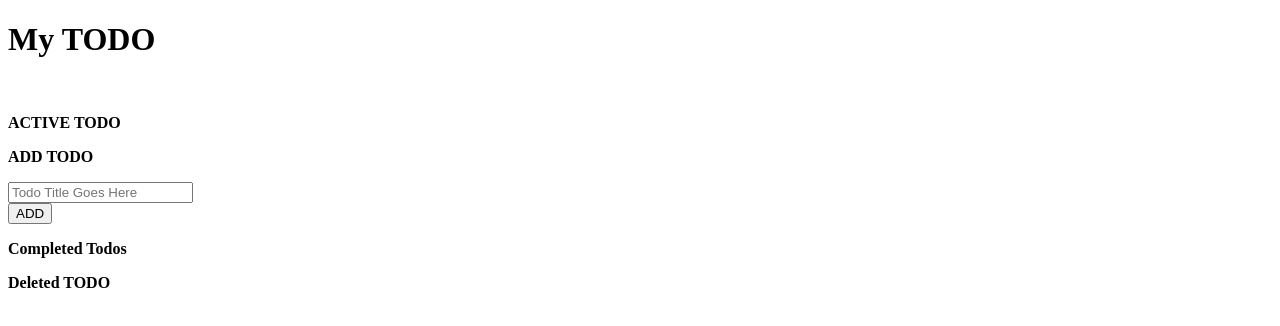
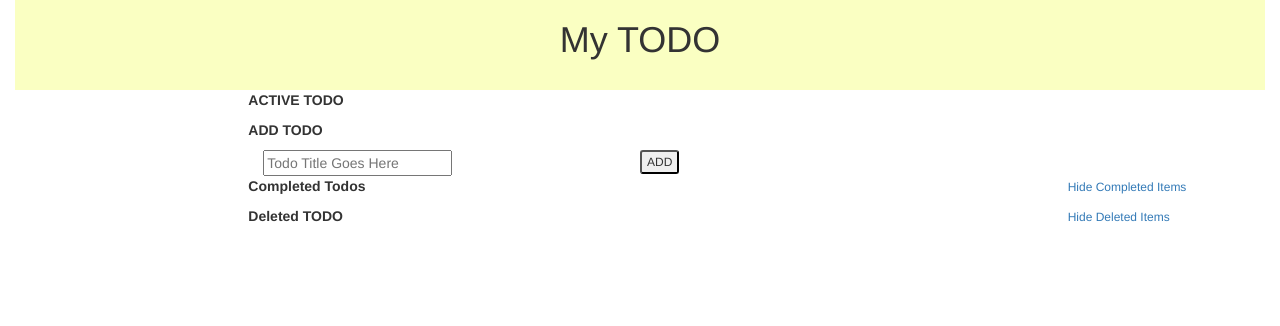
Before and after one commit to GarimaSrivastava/assignment3-todo, a website: page public/index.html in a window 1280 px wide. Drawn offline with nearby package versions, Linux system fonts and the light colour scheme; no server answers.

Commit message:
Frontend with Bootstrap

```diff
--- a/public/index.html
+++ b/public/index.html
@@ -2,19 +2,20 @@
 <html lang="en">
 <head>
     <meta charset="UTF-8">
+    <meta name="viewport" content="width=device-width, initial-scale=1">
     <title>TODO LIST</title>
     <link rel = "stylesheet" href="/style.css"/>
 </head>
 <body>
-<div>
+<div class = "container-fluid">
 
-    <div>
+    <div class = "heading container-fluid">
         <h1>  My TODO</h1> <br>
     </div>
 
-    <div>
-        <div></div>
-        <div>
+    <div class="active-todo container-fluid breathTop borderBottom">
+        <div class="col-xs-2"></div>
+        <div class="col-xs-8">
             <div><p><b>ACTIVE TODO</b></p></div>
             <div id ="todo_list_div_active"></div>
         </div>
@@ -24,14 +25,14 @@
 
 
 
-    <div>
-        <div></div>
+    <div class="container-fluid borderBottom">
+        <div class="col-xs-2"></div>
         <div id="add_todo_div" class="col-xs-8">
             <div><p><b>ADD TODO</b></p></div>
-            <div>
-                <input id="new_todo_input" type="text" placeholder="Todo Title Goes Here">
+            <div class="col-xs-6 w3-container">
+                <input id="new_todo_input" type="text" placeholder="Todo Title Goes Here" class="w3-input">
             </div>
-            <div>
+            <div class="btn-group">
 
                 <button  class="btn-xs" onclick="addTodoAJAX()">ADD</button>
 
@@ -41,34 +42,44 @@
 
 
 
-    <div>
-        <div></div>
-        <div>
+    <div class="container-fluid borderBottom">
+        <div class="col-xs-2"></div>
+        <div class="col-xs-8">
             <p><b>Completed Todos</b></p>
             <div id="todo_list_div_complete"></div>
         </div>
-
+        <div class="col-xs-2">
+            <button class="btn btn-link btn-xs" onclick="toggleVisibilityComplete()">Hide Completed Items</button>
+        </div>
     </div>
 
 
-    <div>
-        <div></div>
-        <div>
+    <div class="container-fluid">
+        <div class="col-xs-2"></div>
+        <div class="col-xs-8">
             <div><p><b>Deleted TODO</b></p></div>
 
             <div id="todo_list_div_delete" >
 
             </div>
         </div>
-
+        <div class="col-xs-2">
+            <button class="btn btn-link btn-xs" onclick="toggleVisibilityDeleted()">Hide Deleted Items</button>
+        </div>
     </div>
 
 
 </div>
 
-
 <script src = "/script.js" type="text/javascript"></script>
 
+<link rel="stylesheet" href="https://maxcdn.bootstrapcdn.com/bootstrap/3.3.7/css/bootstrap.min.css">
+
+<!-- jQuery library -->
+<script src="https://ajax.googleapis.com/ajax/libs/jquery/3.2.1/jquery.min.js"></script>
+
+<!-- Latest compiled JavaScript -->
+<script src="https://maxcdn.bootstrapcdn.com/bootstrap/3.3.7/js/bootstrap.min.js"></script>
 
 </body>
 </html>
```
